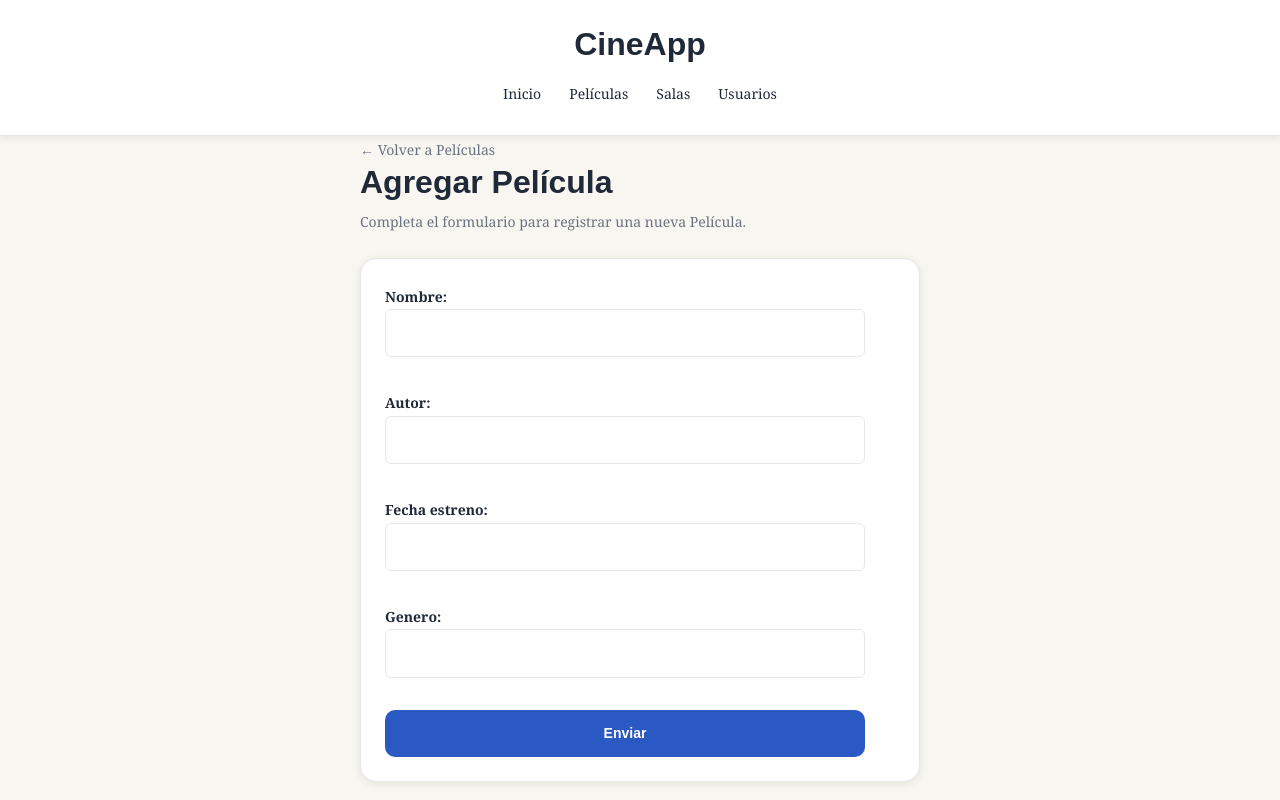
After one commit to thyagomaderna-star/TuPrimeraPagina-Maderna, a Django app: page /PeliculaCrear/ in a window 1280 px wide. The commit adds this page. Run offline with Django 5.2, Linux system fonts and the light colour scheme.

Commit message:
Se hicieron cambios en los templates HTML para mejorar su visualizacion al usuario

```diff
--- /dev/null
+++ b/core/templates/core/peliculas/pelicula_create.html
@@ -0,0 +1,22 @@
+{% extends "core/base.html" %}
+
+{% block title %}Agregar Películas - CineApp{% endblock %}
+
+{% block content %}
+<div class="container">
+  <div class="form-page">
+    <div class="form-page__header">
+      <a href="{% url 'peliculas' %}" class="form-page__back">← Volver a Películas</a>
+      <h1>Agregar Película</h1>
+      <p class="text-muted">Completa el formulario para registrar una nueva Película.</p>
+    </div>
+    <div class="card">
+      <form action="{% url 'peliculasFormulario' %}" method="post" class="form">
+        {% csrf_token %}
+        {{ form.as_p }}
+        <button type="submit" class="btn">Enviar</button>
+      </form>
+    </div>
+  </div>
+</div>
+{% endblock %}
--- a/core/templates/core/peliculas/peliculas.html
+++ b/core/templates/core/peliculas/peliculas.html
@@ -45,7 +45,7 @@
     </div>
 
     <div class="card__footer" style="display: flex; justify-content: center; gap: 15px;">
-      <a href="{% url 'peliculasFormulario' %}" class="btn">Agregar Película</a>
+      <a href="{% url 'PeliculaCrear' %}" class="btn">Agregar Película</a>
       <a href="{% url 'buscarPeliculas' %}" class="btn btn--outline">Buscar Película</a>
     </div>
 
--- a/core/urls.py
+++ b/core/urls.py
@@ -12,12 +12,11 @@ urlpatterns = [
     path("usuarioFormulario",views.usuarioFormulario,name="usuarioFormulario"),
     path("buscarUsuario/",views.buscarUsuario,name="buscarUsuario"),
     #Urls Peliculas
-    #path("peliculas/",views.peliculas,name="peliculas"),
-    path("peliculas/",views.PeliculaList.as_view(),name="peliculas"), #Vista basada en clase
-
     path("peliculasFormulario",views.peliculasFormulario,name="peliculasFormulario"),
     path("buscarPelicula/",views.buscarPeliculas,name="buscarPeliculas"),
+    path("peliculas/",views.PeliculaList.as_view(),name="peliculas"), #Vista basada en clase
+    path("PeliculaCrear/",views.PeliculaCrear.as_view(),name="PeliculaCrear"), #Vista basada en clase
     path("PeliculaDetalle/<int:pk> ",views.PeliculaDetalle.as_view(),name="PeliculaDetalle"), #Vista basada en clase
-    path("PeliculaEditar/<int:pk> ", views.PeliculaEditar.as_view(),name="PeliculaEditar"),
-    path("PeliculaDelete/<int:pk>",views.PeliculaEliminar.as_view(),name="PeliculaDelete")
+    path("PeliculaEditar/<int:pk> ", views.PeliculaEditar.as_view(),name="PeliculaEditar"), #Vista basada en clase
+    path("PeliculaDelete/<int:pk>",views.PeliculaEliminar.as_view(),name="PeliculaDelete") #Vista basada en clase
 ]
--- a/core/views.py
+++ b/core/views.py
@@ -148,3 +148,8 @@ class PeliculaEliminar(DeleteView):
     template_name ="core/peliculas/pelicula_confirmar_delete.html"
     def get_success_url(self):
         return redirect("peliculas").url
+
+class PeliculaCrear(CreateView):
+    model = Pelicula
+    fields = ['nombre','autor','fecha_estreno','genero']
+    template_name = "core/peliculas/pelicula_create.html"
```
Also changed, not shown: db.sqlite3.
